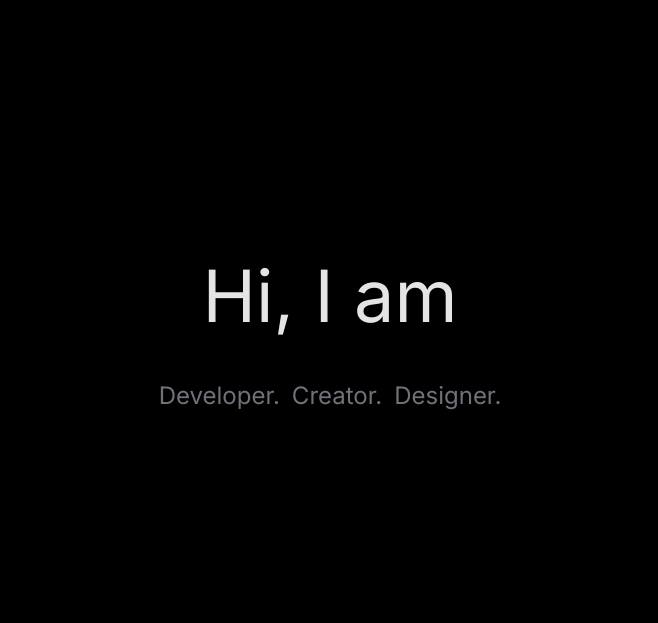
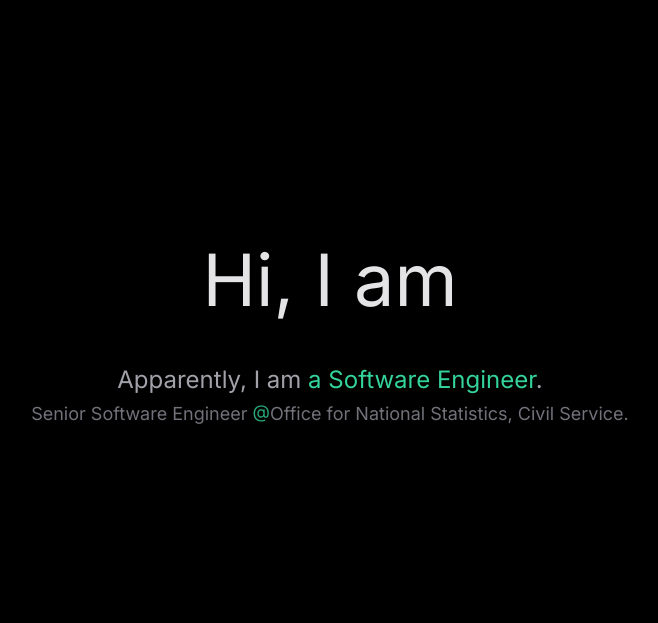
Before and after one commit to sanjeevz3009/PortfolioV2, a Python web app: template theme/templates/index.html in a window 1280 px wide. Shown: the part 64-687 px from the top of the page, without its empty margins (310-968 px from the left). Run offline with Jinja, Linux system fonts and the light colour scheme; the template is opened without the code that fills it, so the values that code supplies are empty; some libraries are stand-ins or nearby versions.

Commit message:
refactor: update import statement and enhance hero section content

```diff
--- a/publishconf.py
+++ b/publishconf.py
@@ -6,11 +6,11 @@ import os
 import sys
 from pathlib import Path
 
+from pelicanconf import *
+
 # Ensure project root is on sys.path when Pelican runs from another cwd.
 PROJECT_ROOT = Path(__file__).resolve().parent
 sys.path.insert(0, str(PROJECT_ROOT))
-
-from pelicanconf import *  # noqa: E402
 
 # Set via environment variable — Netlify: Site settings → Environment variables
 # Local production test: export SITEURL=https://yourdomain.com
--- a/theme/templates/index.html
+++ b/theme/templates/index.html
@@ -9,10 +9,13 @@
             Hi, I am <span class="text-emerald-400">{{ AUTHOR.split()[0] }}</span>
         </h1>
 
-        <div class="flex gap-3 justify-center text-2xl text-zinc-500 mt-8 mb-0">
-            <span>Developer.</span>
-            <span>Creator.</span>
-            <span>Designer.</span>
+        <div class="flex flex-col items-center gap-1 text-2xl text-zinc-500 mt-8 mb-0">
+            <p class="text-2xl text-zinc-400">
+                Apparently, I am <span class="text-emerald-400">a Software Engineer</span>.
+            </p>
+            <p class="text-lg text-zinc-500">
+                Senior Software Engineer <span class="text-emerald-400/80">@</span>Office for National Statistics, Civil Service.
+            </p>
         </div>
 
         <!-- Bouncing arrow — absolute bottom centre -->
```
